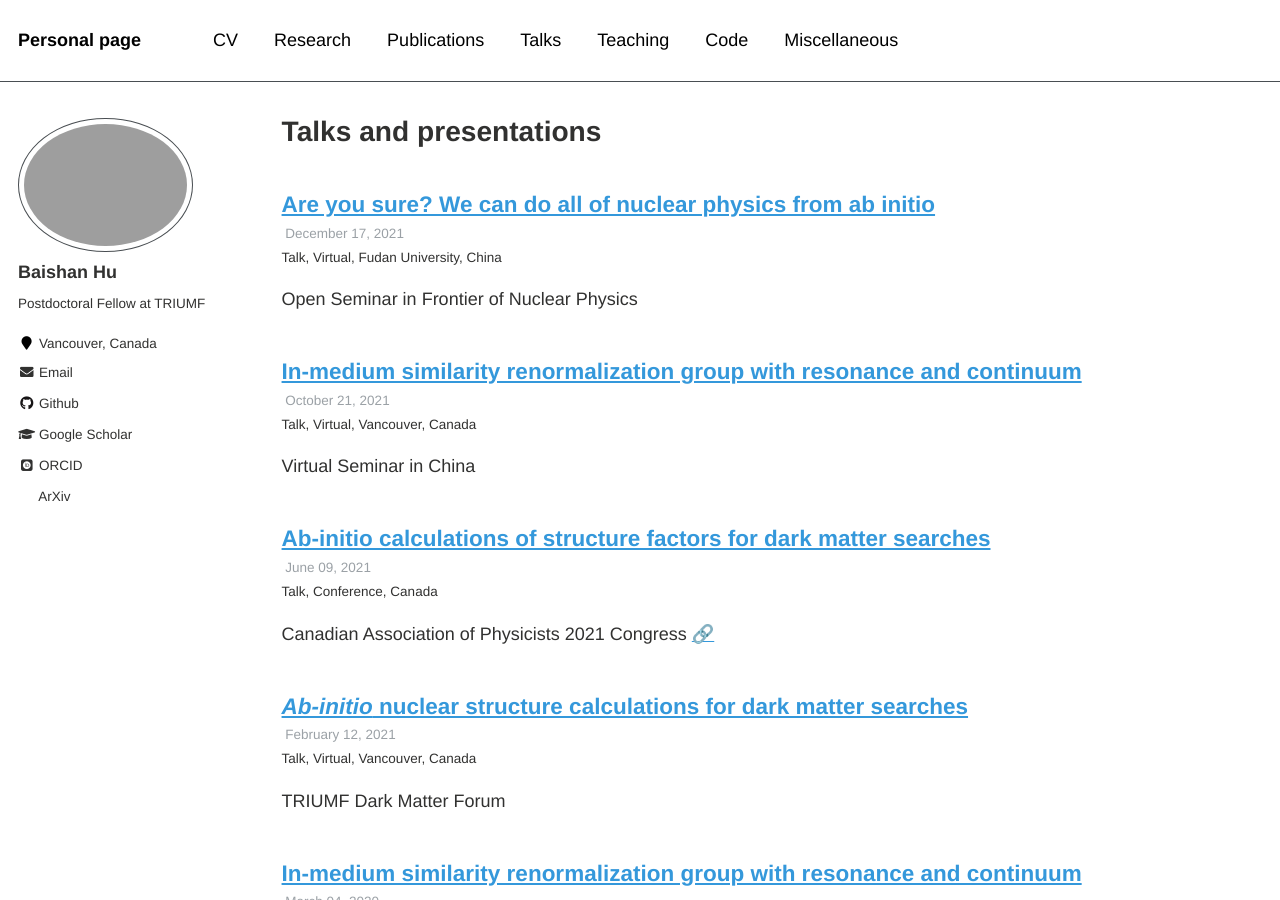
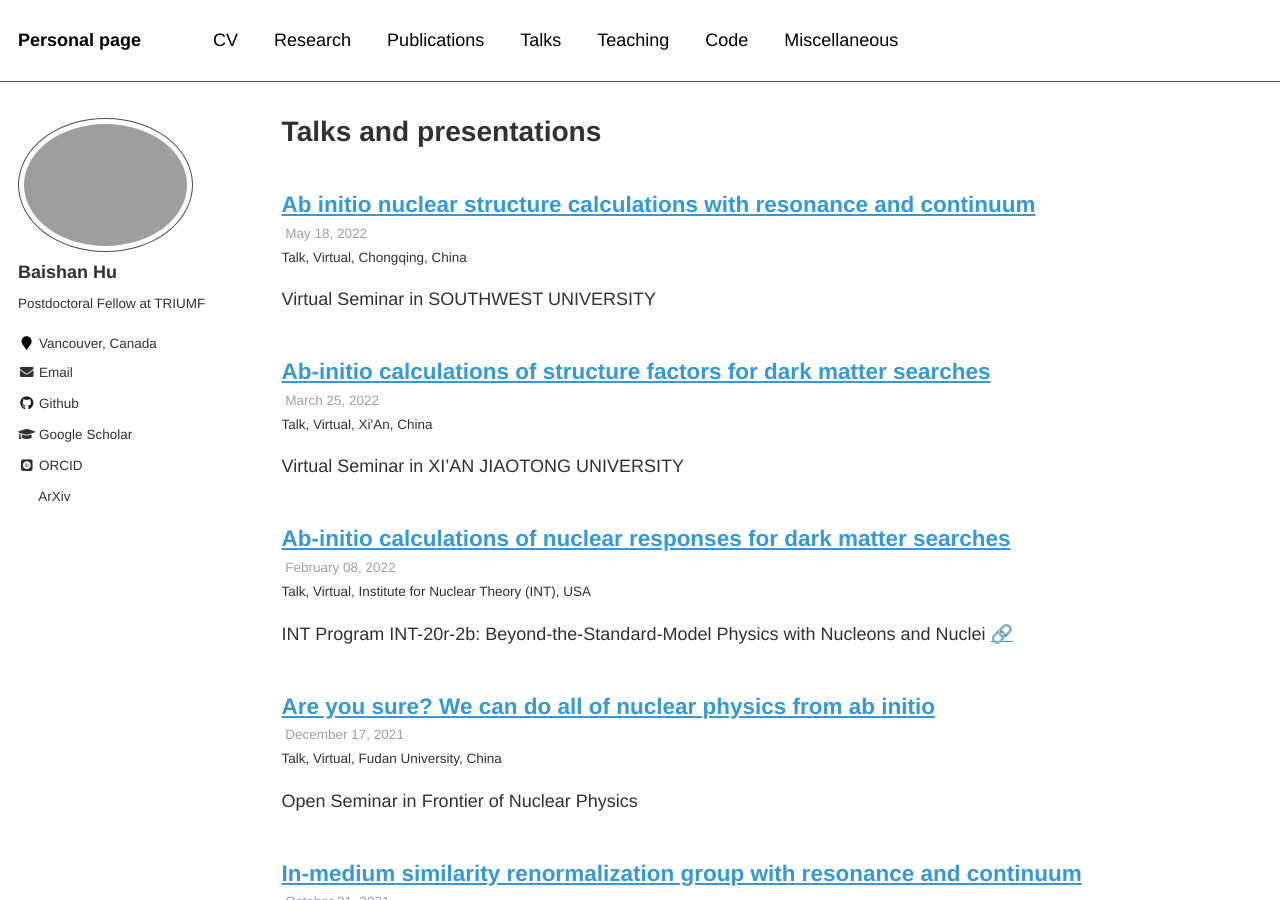
Before and after one commit to BaishanHu/baishanhu.github.io, a Jekyll site: the page built from _pages/talks.html, in a window 1280 px wide and 900 px high. Built offline with Jekyll 4.4.1, drawn with Linux system fonts in a browser that asks for light colours; some web fonts are replaced; formulas are drawn with MathJax 3.

Commit message:
More talks

```diff
--- /dev/null
+++ b/_talks/2022-talk-1.md
@@ -0,0 +1,11 @@
+---
+title: "Ab-initio calculations of nuclear responses for dark matter searches"
+collection: talks
+type: "Talk"
+permalink: /talks/2022-talk-1
+venue: "Virtual"
+date: 2022-02-08
+location: "Institute for Nuclear Theory (INT), USA"
+---
+
+INT Program INT-20r-2b: Beyond-the-Standard-Model Physics with Nucleons and Nuclei [🔗](https://sites.google.com/uw.edu/int/programs/20r-2b)
--- /dev/null
+++ b/_talks/2022-talk-2.md
@@ -0,0 +1,11 @@
+---
+title: "Ab-initio calculations of structure factors for dark matter searches"
+collection: talks
+type: "Talk"
+permalink: /talks/2022-talk-2
+venue: "Virtual"
+date: 2022-03-25
+location: "Xi'An, China"
+---
+
+Virtual Seminar in XI'AN JIAOTONG UNIVERSITY
--- /dev/null
+++ b/_talks/2022-talk-3.md
@@ -0,0 +1,11 @@
+---
+title: "Ab initio nuclear structure calculations with resonance and continuum"
+collection: talks
+type: "Talk"
+permalink: /talks/2022-talk-3
+venue: "Virtual"
+date: 2022-05-18
+location: "Chongqing, China"
+---
+
+Virtual Seminar in SOUTHWEST UNIVERSITY
```
Also changed, not shown: _pages/mypages/pg_matplotlib.md (+2 -0 lines), 2 other files.
